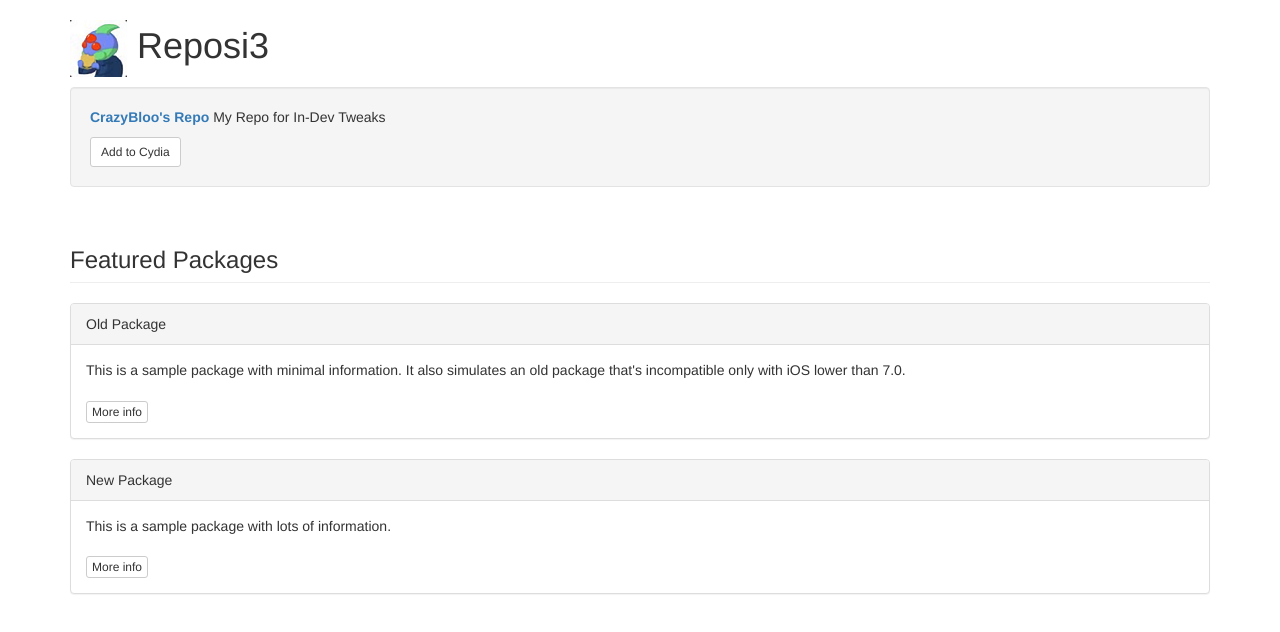
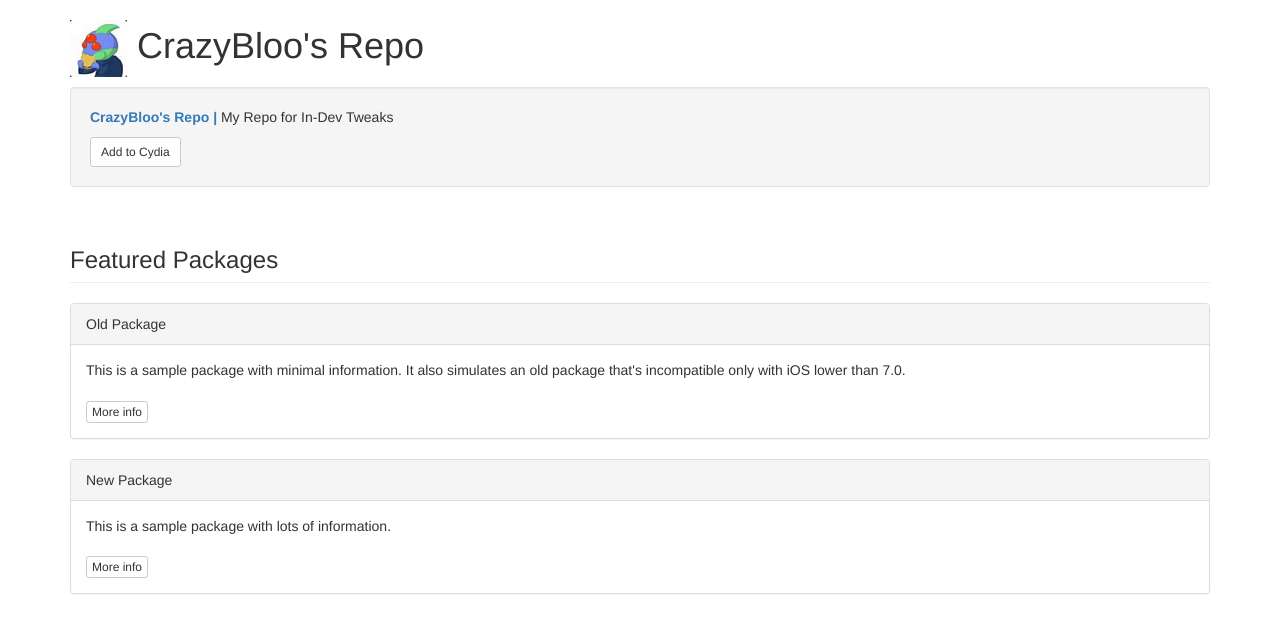
Before and after one commit to CrazyBloo/crazybloo.github.io, a plain HTML site: page index.html in a window 1280 px wide. Drawn offline with nearby package versions, Linux system fonts and the light colour scheme.

Commit message:
Updating Index.html

```diff
--- a/index.html
+++ b/index.html
@@ -10,12 +10,12 @@
 <body>
 
 <div class="container">
-	<h1><img src="CydiaIcon.png"> Reposi3</h1>
+	<h1><img src="CydiaIcon.png"> CrazyBloo's Repo</h1>
 </div>
 
 <div class="container">
 	<div class="well">
-		<p><span class="text-primary"><b>CrazyBloo's Repo</span></b> My Repo for In-Dev Tweaks</p>
+		<p><span class="text-primary"><b>CrazyBloo's Repo | </span></b> My Repo for In-Dev Tweaks</p>
 		<a class="btn btn-sm btn-default" href="cydia://url/https://cydia.saurik.com/api/share#?source=https://crazybloo.github.io/">Add to Cydia</a>
 	</div>
 </div>
```
